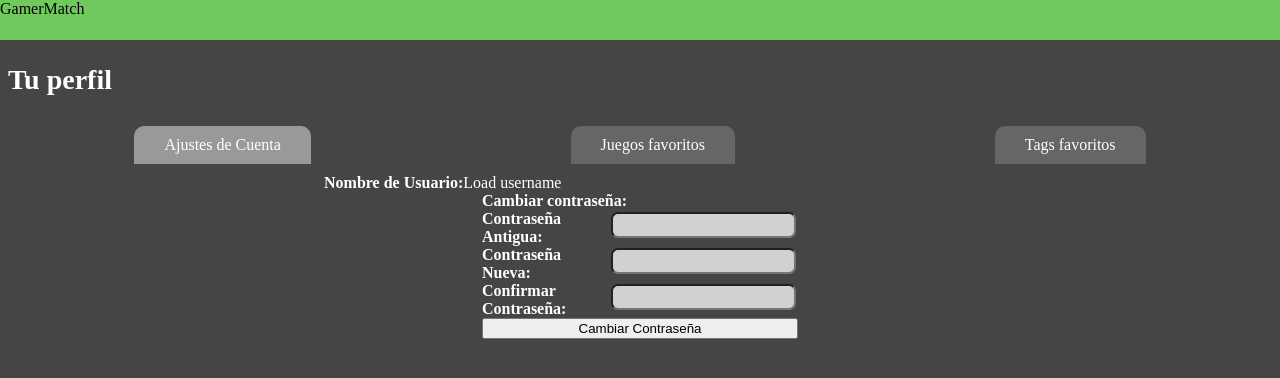
After one commit to DCC-CC4401/2021-1-Grupo-5, a Django app: template GamerMatch/templates/temp_static_home_profile.html in a window 1280 px wide. The commit adds this page. Shown: the top 378 px of the page. Run offline with Django 3.2, Linux system fonts and the light colour scheme; the template is opened without the code that fills it, so the values that code supplies are empty.

Commit message:
Made temporal static profile page
-This page have to be moved to a django template that can be rendered.

```diff
--- a/GamerMatch/static/css/profile.css
+++ b/GamerMatch/static/css/profile.css
@@ -1,3 +1,118 @@
 .profileclass{
     background-color: red;
 }
+
+.dummy_green {
+    background-color: #71c95dff;
+    width: 100%;
+    position: absolute;
+    top:0;
+    left:0;
+    height: 40px;
+}
+
+body {
+    background-color: #454545;
+}
+
+input[type="password"] {
+    background-color: #d2d1d1;
+    border-radius: 7px;
+    height: 20px;
+    margin: 2px;
+}
+
+.section_title {
+    font-weight: bold;
+    color: white;
+    font-size: 175%;
+    padding: 20px 0;
+}
+
+
+/*
+    navbar menu classes
+*/
+
+
+.profile_nav {
+    /*background: purple;*/
+    padding: 10px;
+    margin: 0 auto;
+    width: 80%;
+    display: flex;
+    justify-content: space-between;
+}
+
+/* Visualization of non active tabs*/
+.inactive_tab {
+    background: #666666;
+}
+/* Visualization of active tabs */
+.active_tab {
+    background: #999999;
+}
+/* Visualization of non active content */
+.inactive_content {
+    display: none;
+}
+.profile_nav_tab {
+    display: inline-block;
+    border-radius: 10px 10px 0 0;
+    color: white;
+    padding: 10px 30px;
+    text-decoration: none; /*los anclas vienen subrayados por defecto, para dar a entender que es un link. Con esto lo quitamos*/
+}.profile_nav_tab:hover{
+    background: #999999;
+}
+.profile_nav_tab:active{
+    background: white;
+    color: black;
+}
+
+/*
+    content classes
+*/
+
+.content_body {
+    margin: auto;
+    display: flex;
+    flex-direction: column;
+    justify-content: center;
+    max-width: 50%;
+}
+
+.row {
+    display: flex;
+    flex-direction: row;
+}
+.spaced {
+    justify-content: space-between;
+}
+
+.text_label {
+    color: white;
+    font-weight: bold;
+}
+.text_value {
+    color: white;
+    font-weight: normal;
+}
+
+.whiteboard {
+    border-radius: 7px;
+    padding: 10px;
+    width: 100%;
+    background-color: #d2d1d1;
+}
+
+.sticker {
+    border-radius: 3px;
+    padding: 5px;
+    margin: 5px;
+    width: fit-content;
+    background-color: white;
+    border-color: black;
+    display: flex;
+    flex-direction: row;
+}
--- /dev/null
+++ b/GamerMatch/templates/temp_static_home_profile.html
@@ -0,0 +1,144 @@
+<!DOCTYPE html>
+<html lang="en">
+<head>
+    <meta charset="UTF-8">
+    <title>Title</title>
+    <link rel="stylesheet" type="text/css" href="../static/css/profile.css"/>
+</head>
+<body>
+<!--GamerMatch navbar, temporarily it'll be a green bar-->
+<div class="dummy_green">
+    <div>
+        GamerMatch
+    </div>
+</div><br><br>
+
+<div class="section_title">Tu perfil</div>
+<div class="profile_nav"> <!--labels-->
+    <div class="active_tab profile_nav_tab" id="tab_ajustes_de_cuenta">
+        Ajustes de Cuenta
+    </div>
+    <div class="inactive_tab profile_nav_tab" id="tab_juegos_favoritos">
+        Juegos favoritos
+    </div>
+    <div class="inactive_tab profile_nav_tab" id="tab_tags_favoritos">
+        Tags favoritos
+    </div>
+</div>
+
+<div><!--Content div, with possible contents. The one that is selected -->
+    <div id="body_ajustes_de_cuenta">
+        <div class="content_body">  <!--Ajustes de cuenta-->
+            <div class="row">
+                <div class="text_label">Nombre de Usuario:</div> <div class="text_value">Load username</div>
+            </div>
+            <div class="content_body">
+                <div class="text_label">Cambiar contraseña:</div>
+                <div>
+                    <div class="row spaced">
+                        <label for="old_pass" class="text_label">Contraseña Antigua: </label> <input type="password" name="profile_old_password" id="old_pass">
+                    </div>
+                    <div class="row spaced">
+                        <label for="new_pass" class="text_label">Contraseña Nueva: </label> <input type="password" name="profile_new_password" id="new_pass">
+                    </div>
+                    <div class="row spaced">
+                        <label for="new_pass2" class="text_label">Confirmar Contraseña: </label> <input type="password" name="profile_confirm_new_password" id="new_pass2">
+                    </div>
+                </div>
+                <button>Cambiar Contraseña</button>
+            </div>
+        </div>
+    </div>
+
+    <div id="body_juegos_favoritos" class="inactive_content">
+        <div class="content_body" >  <!--Juegos Favoritos-->
+            <div>
+                <div class="row">
+                    <img src="../static/img/star_on.png" width="15px">  <!--Star-->
+                    <img>  <!--Game Icon-->
+                    <div>  <!--Description-->
+                        League of Legends
+                    </div>
+                </div>
+                <div class="row">
+                    <img src="../static/img/star_off.png" width="15px">  <!--Star-->
+                    <img>  <!--Game Icon-->
+                    <div>  <!--Description-->
+                        Minecraft
+                    </div>
+                </div>
+                <div class="row">
+                    <img src="../static/img/star_off.png" width="15px">  <!--Star-->
+                    <img>  <!--Game Icon-->
+                    <div>  <!--Description-->
+                        Super Smash Bros. Ultimate
+                    </div>
+                </div>
+            </div>
+        </div>
+    </div>
+
+    <div id="body_tags_favoritos" class="inactive_content">
+        <div class="content_body" >  <!--Tags Favoritos-->
+            <div class="row">
+                <label for="new_tags" class="text_label">Nuevos tags:</label>
+                <input type="text" id="new_tags" name="nuevos_tags">
+                <button>Agregar</button>
+            </div>
+            <div class="row">
+                <div class="text_label">Tus tags: </div>
+                <div class="whiteboard">
+                    <div class="sticker">#flamer <img></div>
+                    <div class="sticker">#challenger <img></div>
+                </div>
+            </div>
+        </div>
+    </div>
+
+</div>
+
+<script>
+    let body_ajustes = document.getElementById('body_ajustes_de_cuenta');
+    let body_juegos = document.getElementById('body_juegos_favoritos');
+    let body_tags = document.getElementById('body_tags_favoritos');
+
+    let selected_id = "tab_ajustes_de_cuenta";
+
+    document.getElementById('tab_ajustes_de_cuenta').addEventListener('click', function (e) {
+        if (selected_id !== 'tab_ajustes_de_cuenta') {
+            document.getElementById(selected_id).classList.replace('active_tab', 'inactive_tab');
+            selected_id = 'tab_ajustes_de_cuenta';
+            document.getElementById(selected_id).classList.replace('inactive_tab', 'active_tab');
+
+            body_ajustes.classList.remove('inactive_content');
+            body_juegos.classList.add('inactive_content');
+            body_tags.classList.add('inactive_content');
+        }
+    });
+    document.getElementById('tab_juegos_favoritos').addEventListener('click', function (e) {
+        if (selected_id !== 'tab_juegos_favoritos') {
+            document.getElementById(selected_id).classList.replace('active_tab', 'inactive_tab');
+            selected_id = 'tab_juegos_favoritos';
+            document.getElementById(selected_id).classList.replace('inactive_tab', 'active_tab');
+
+            body_ajustes.classList.add('inactive_content');
+            body_juegos.classList.remove('inactive_content');
+            body_tags.classList.add('inactive_content');
+        }
+    });
+    document.getElementById('tab_tags_favoritos').addEventListener('click', function (e) {
+        if (selected_id !== 'tab_tags_favoritos') {
+            document.getElementById(selected_id).classList.replace('active_tab', 'inactive_tab');
+            selected_id = 'tab_tags_favoritos';
+            document.getElementById(selected_id).classList.replace('inactive_tab', 'active_tab');
+
+            body_ajustes.classList.add('inactive_content');
+            body_juegos.classList.add('inactive_content');
+            body_tags.classList.remove('inactive_content');
+        }
+    });
+
+</script>
+
+</body>
+</html>
```
Also changed, not shown: GamerMatch/templates/home_profile.html (+12 -1 lines), GamerMatch/static/img/star_off.png (added), GamerMatch/static/img/star_on.png (added).
